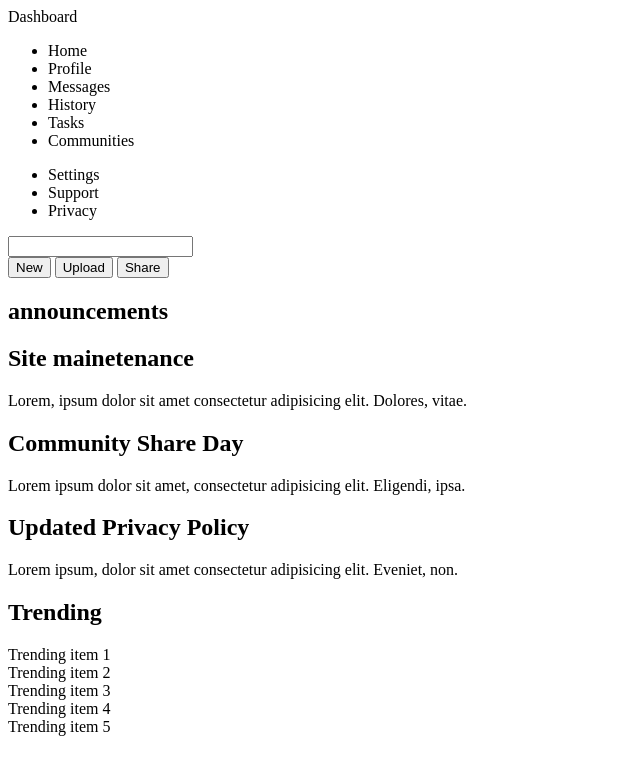
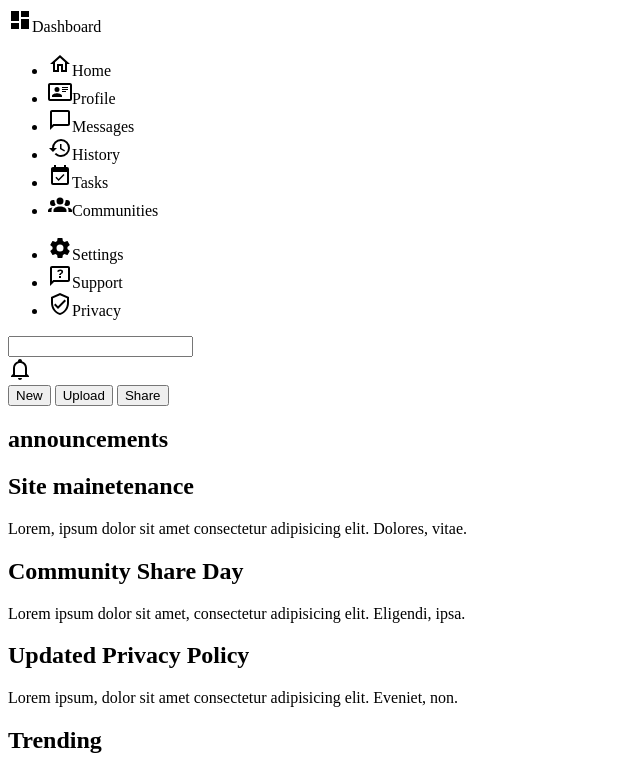
Before and after one commit to rshp/odin-admin-board, a plain HTML site: page index.html in a window 1280 px wide. Shown: the top 763 px of the page, without its empty margins (0-640 px from the left). Drawn offline with Linux system fonts and the light colour scheme.

Commit message:
Add icons to html

```diff
--- a/index.html
+++ b/index.html
@@ -8,22 +8,51 @@
 	</head>
 	<body>
 		<nav>
-			<div class="logo">Dashboard</div>
+			<div class="logo">
+				<img src="./icon/view-dashboard.svg" alt="" />Dashboard
+			</div>
 			<div class="top-nav">
 				<ul>
-					<li class="nav-item">Home</li>
-					<li class="nav-item">Profile</li>
-					<li class="nav-item">Messages</li>
-					<li class="nav-item">History</li>
-					<li class="nav-item">Tasks</li>
-					<li class="nav-item">Communities</li>
+					<li class="nav-item">
+						<img src="./icon/home-outline.svg" alt="" />Home
+					</li>
+					<li class="nav-item">
+						<img
+							src="./icon/card-account-details-outline.svg"
+							alt=""
+						/>Profile
+					</li>
+					<li class="nav-item">
+						<img src="./icon/message-outline.svg" alt="" />Messages
+					</li>
+					<li class="nav-item">
+						<img src="./icon/history.svg" alt="" />History
+					</li>
+					<li class="nav-item">
+						<img src="./icon/calendar-check.svg" alt="" />Tasks
+					</li>
+					<li class="nav-item">
+						<img src="./icon/account-group.svg" alt="" />Communities
+					</li>
 				</ul>
 			</div>
 			<div class="bottom-nav">
 				<ul>
-					<li class="nav-item">Settings</li>
-					<li class="nav-item">Support</li>
-					<li class="nav-item">Privacy</li>
+					<li class="nav-item">
+						<img src="./icon/cog.svg" alt="" />Settings
+					</li>
+					<li class="nav-item">
+						<img
+							src="./icon/message-question-outline.svg"
+							alt=""
+						/>Support
+					</li>
+					<li class="nav-item">
+						<img
+							src="./icon/shield-check-outline.svg"
+							alt=""
+						/>Privacy
+					</li>
 				</ul>
 			</div>
 		</nav>
@@ -31,7 +60,9 @@
 			<div class="search-field">
 				<input type="search" name="search" id="search" />
 			</div>
-			<div class="upper-profile"></div>
+			<div class="upper-profile">
+				<img src="./icon/bell-outline.svg" alt="" />
+			</div>
 			<div class="greeting-field"></div>
 			<div class="action-bar">
 				<button>New</button>
```
Also changed, not shown: icon/account-group.svg (added), icon/bell-outline.svg (added), icon/calendar-check.svg (added), icon/card-account-details-outline.svg (added), icon/cog.svg (added), icon/eye-plus-outline.svg (added), icon/history.svg (added), icon/home-outline.svg (added), icon/magnify.svg (added), icon/message-outline.svg (added), icon/message-question-outline.svg (added), icon/share-variant-outline.svg (added), icon/shield-check-outline.svg (added), icon/star-plus-outline.svg (added), 1 more files.
